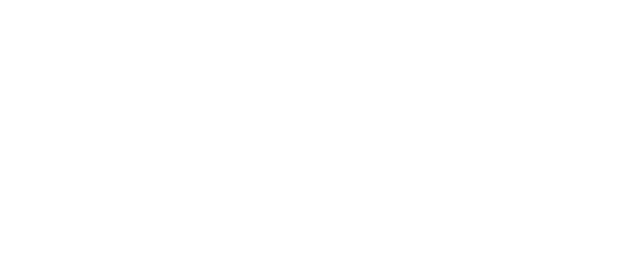
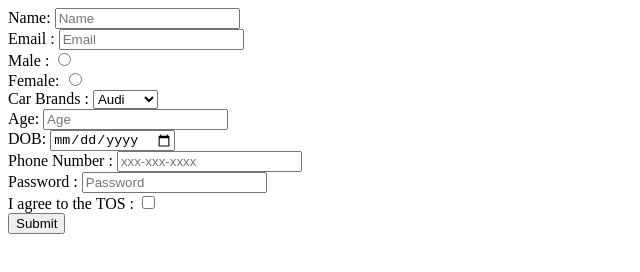
Before and after one commit to acciojob/signup-form-car-mv735065, a website: page main.html in a window 1280 px wide. Shown: the whole page, without its empty margins (0-640 px from the left). Drawn offline with Linux system fonts and the light colour scheme.

Commit message:
created a submission

```diff
--- a/main.html
+++ b/main.html
@@ -11,6 +11,56 @@
     <script type="text/javascript" src="./script.js">
 </script>
 
+<form method="post">
+
+	<label for="name">Name: </label>
+<input type="text" id="name" required placeholder="Name" name="Name"><br>
+
+	<label for="email">Email : </label>
+<input type="email" id="email" required placeholder="Email" name="Email"><br>
+
+	<label for="gender_m">Male : </label>
+<input type="radio" id="gender_m" required name="gender" value="male" ><br>
+
+	<label for="gender_f"> Female: </label>
+<input type="radio" id="gender_f" required  name="gender" value="female"  >	<br>
+
+	<label for="cars">Car Brands : </label>
+<select  id="cars" name="Car Brands" required >
+	<optgroup label="--Please choose an option--"><option>Audi  </option>
+	<option > bajaj</option>
+ </optgroup>
+</select><br>
+
+	<label for="age"> Age: </label>
+<input type="number" id="age" required placeholder="Age" name="Age">	<br>
+
+	<label for="date"> DOB: </label>
+<input type="date" id="dob" required  name="DOB"><br>
+
+	<label for="tel"> Phone Number :</label>
+<input type="tel" id="tel"  placeholder="xxx-xxx-xxxx" name="Phone Number">	<br>
+
+	<label for="password">Password : </label>
+<input type="password" id="password" required placeholder="Password" name="Password">	<br>
+
+	<label for="tos">I agree to the TOS : </label>
+<input type="checkbox" id="tos" required  name="I agree to the TOS">	<br>
+
+	<button type="submit">Submit </button>
+
+
+
+
+
+
+
+
+
+</form>
+
+
+
 </body>
 
 </html>
```
